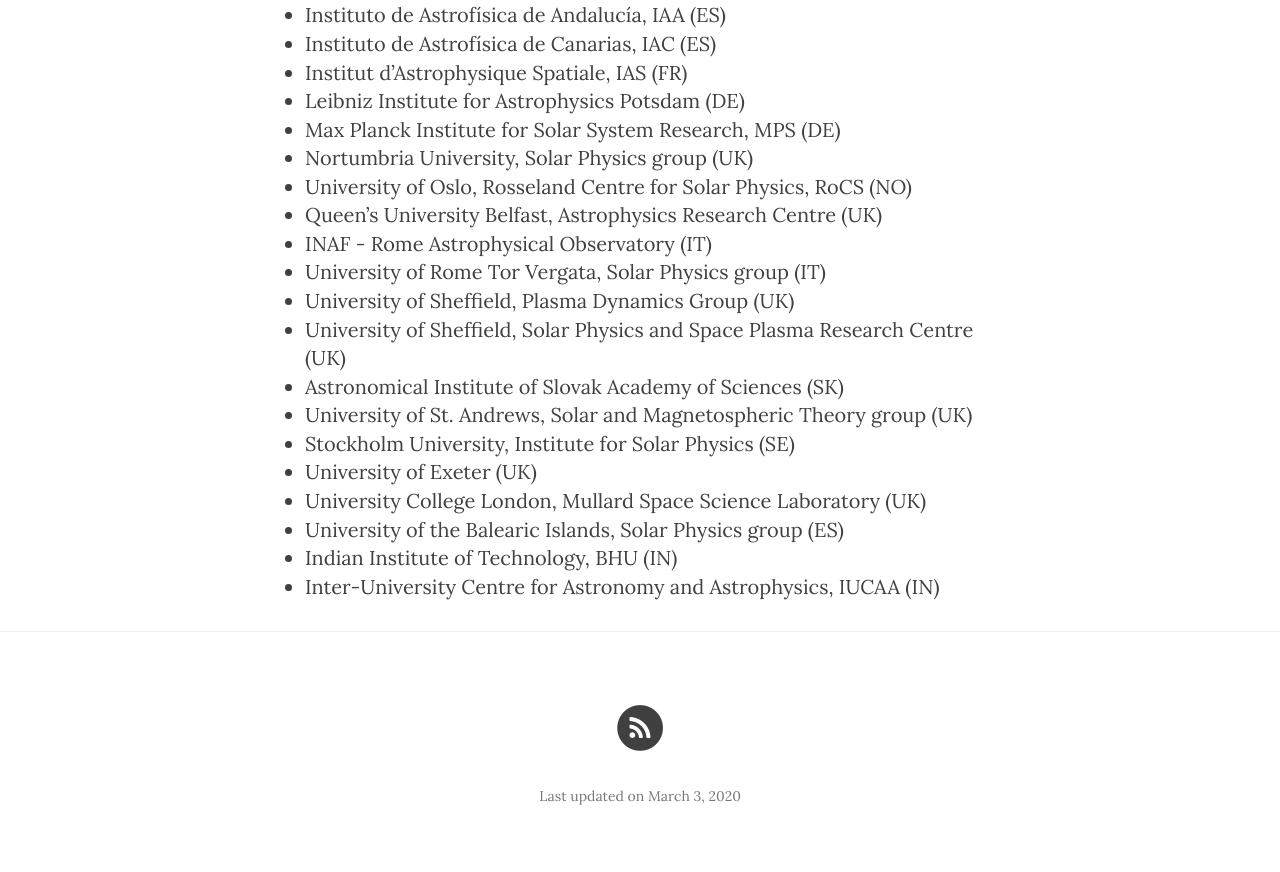
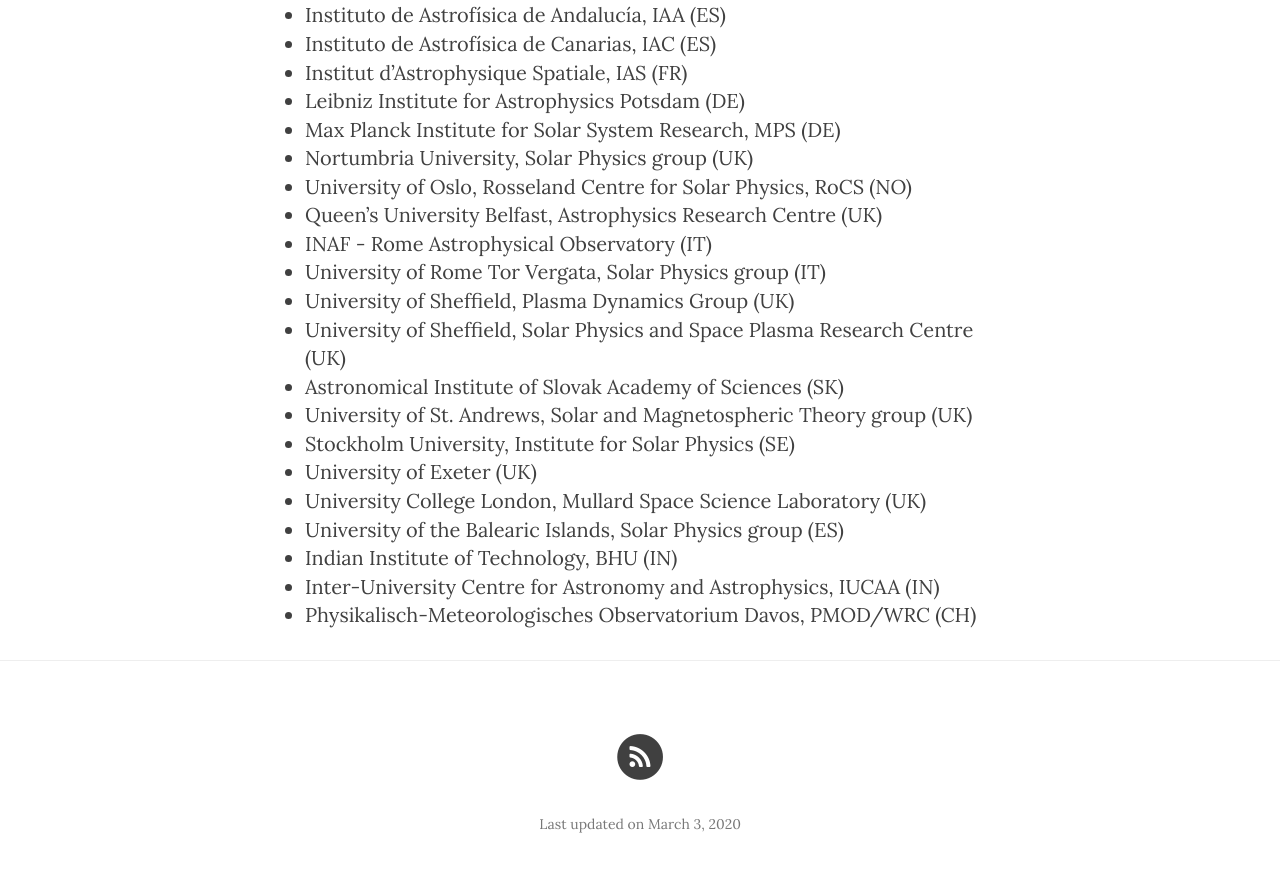
Before and after one commit to ITA-Solar/espos, a Jekyll site: the page built from about.md, in a window 1280 px wide and 900 px high, scrolled down 1212 px. Shown: the top 872 px of the window. Built offline with Jekyll 4.4.1, drawn with Linux system fonts in a browser that asks for light colours; nearby versions of some CDN libraries.

Commit message:
Update about.md

```diff
--- a/about.md
+++ b/about.md
@@ -39,3 +39,4 @@
 * University of the Balearic Islands, Solar Physics group (ES)
 * Indian Institute of Technology, BHU (IN)
 * Inter-University Centre for Astronomy and Astrophysics, IUCAA (IN)
+* Physikalisch-Meteorologisches Observatorium Davos, PMOD/WRC (CH)
```
